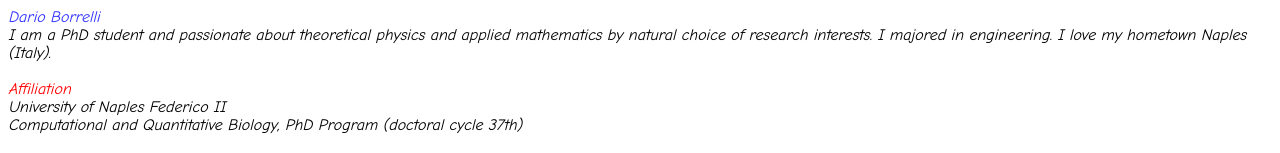
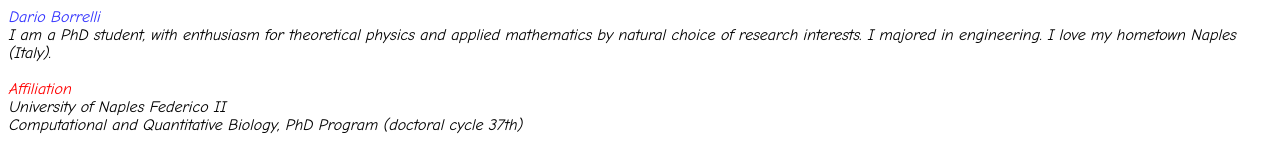
Before and after one commit to complexus081/main, a plain HTML site: page index.html in a window 1280 px wide. Shown: the top 153 px of the page. Drawn offline with Linux system fonts and the light colour scheme.

Commit message:
Update index.html

```diff
--- a/index.html
+++ b/index.html
@@ -13,7 +13,7 @@ alink="#EE0000">
 color="#3333ff">Dario Borrelli<br>
 </font></address>
 <address><font ,="" "comic="" sans",="" size="3" face="Comic
-Sans MS"> I am a PhD student and passionate about
+Sans MS"> I am a PhD student, with enthusiasm for
 theoretical physics and applied mathematics by natural
 choice of research interests.</font><font ,="" "comic=""
 sans",="" size="3" face="Comic Sans MS"> I majored in
```
